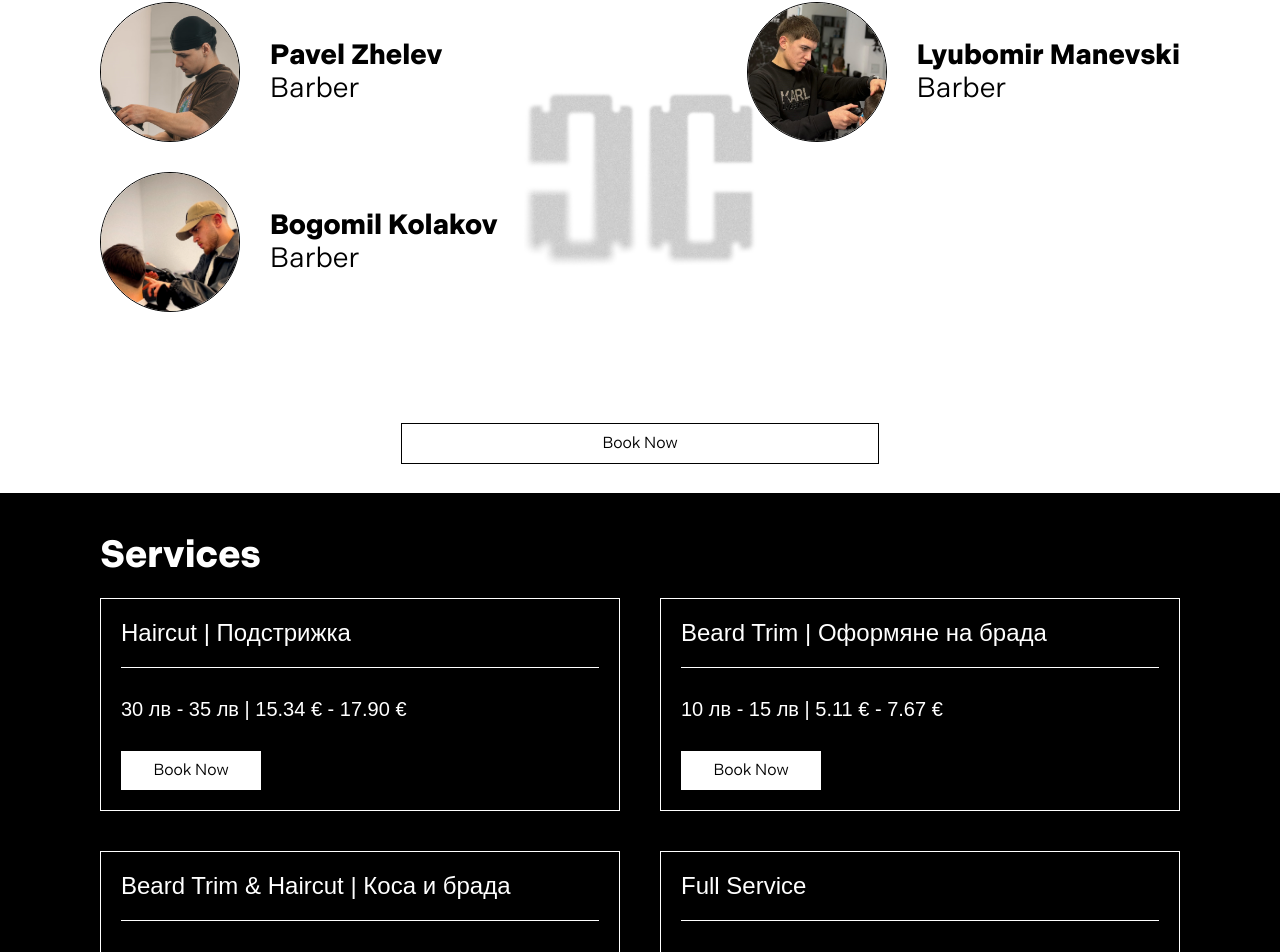
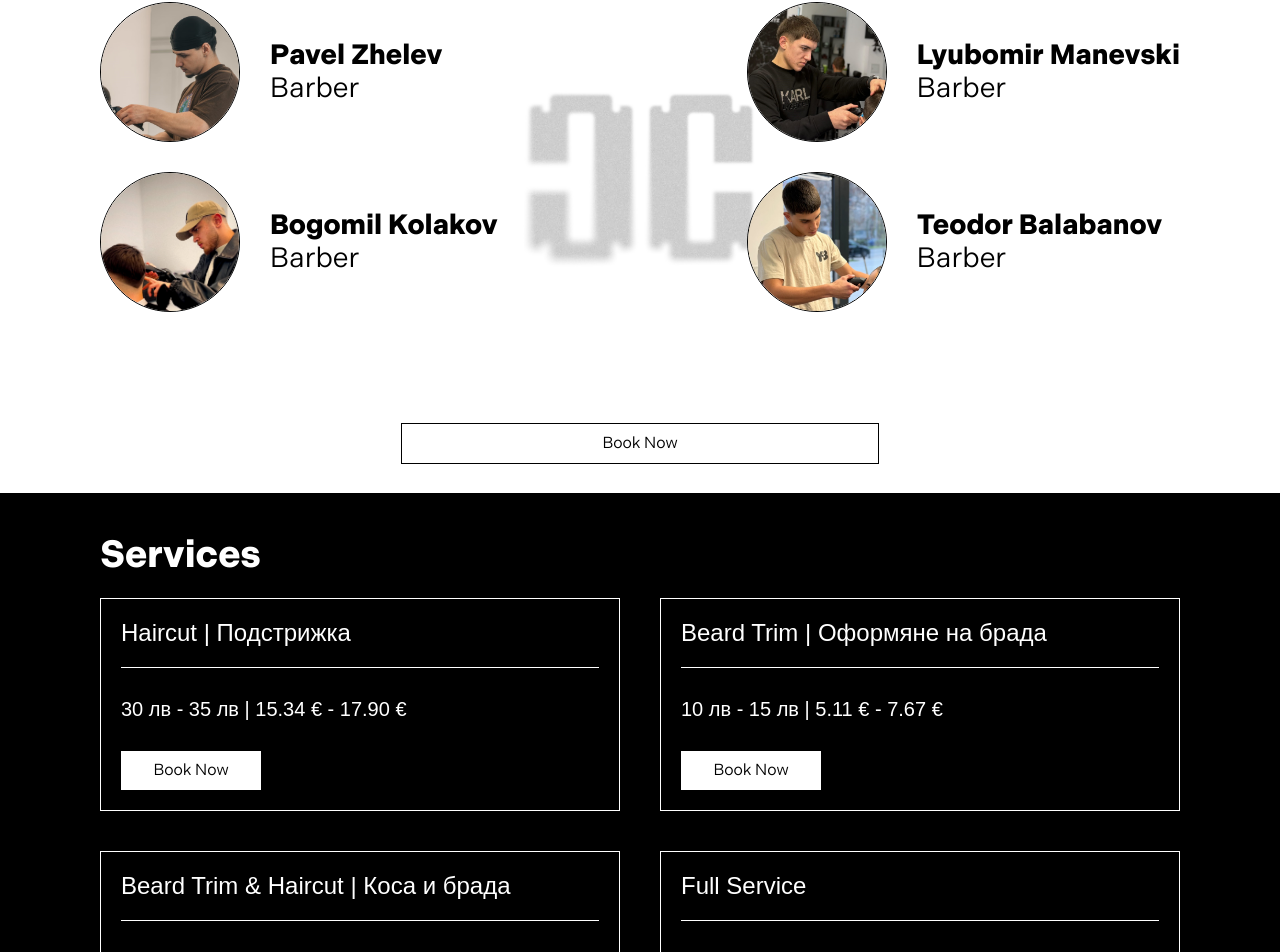
Before and after one commit to BoychoDzhorgov/CleanCuts, a React (Create React App) app: page / in a window 1280 px wide. Shown: the part 864-1816 px from the top of the page. Built offline with nearby package versions, Linux system fonts and the light colour scheme.

Commit message:
added new barber

```diff
--- a/src/components/studio/studio.jsx
+++ b/src/components/studio/studio.jsx
@@ -7,6 +7,7 @@ import Pavel from "../../images/pavel_zhelev.jpg";
 import Bogomil from "../../images/bogomil.jpg";
 import Verhat from "../../images/dzhihanov.jpg";
 import Simeon from "../../images/simeon.jpg";
+import Teodor from "../../images/teodor_balabanov.jpg";
 
 export default function Studio() {
     const barbers = [
@@ -45,6 +46,11 @@ export default function Studio() {
             jobTitle: "Barber",
             image: Lyubomir
         },
+        {
+            name: "Teodor Balabanov",
+            jobTitle: "Barber",
+            image: Teodor
+        },
     ]
 
     const mid = Math.ceil(barbers.length / 2);
```
Also changed, not shown: src/images/teodor_balabanov.jpg (added).
